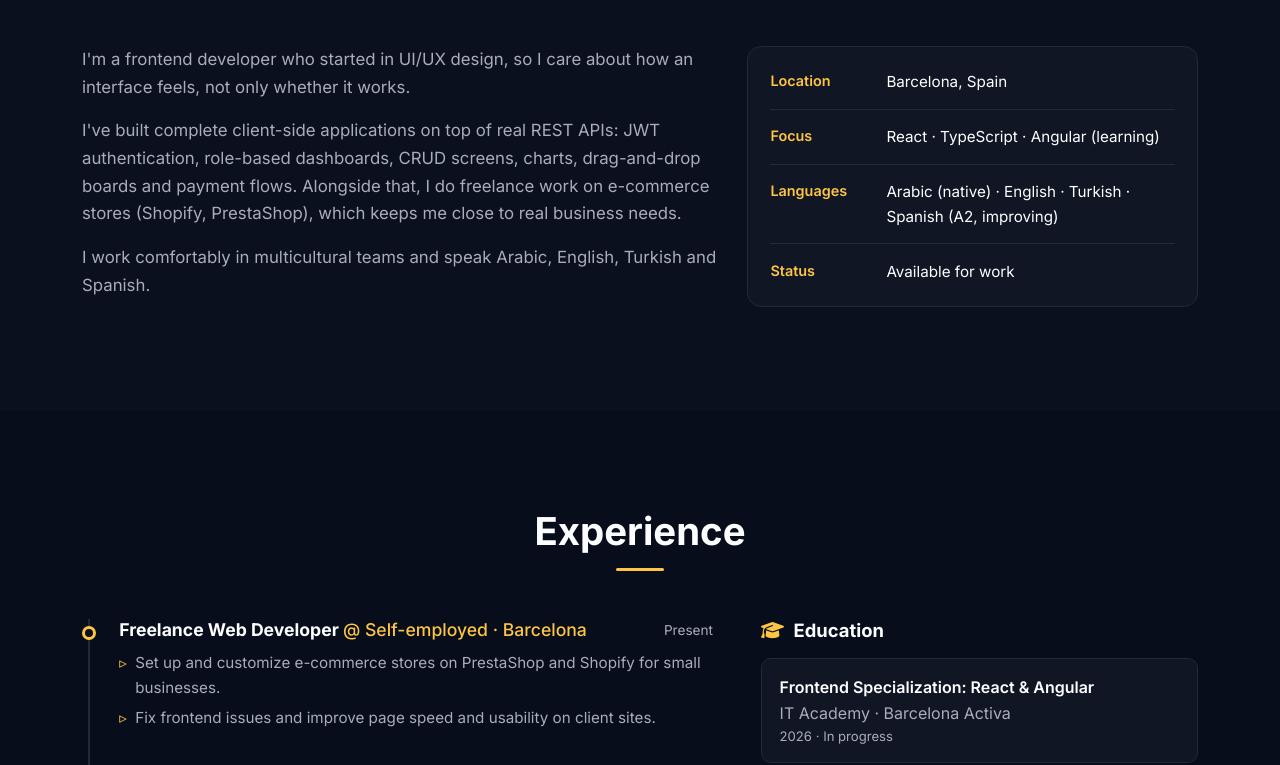
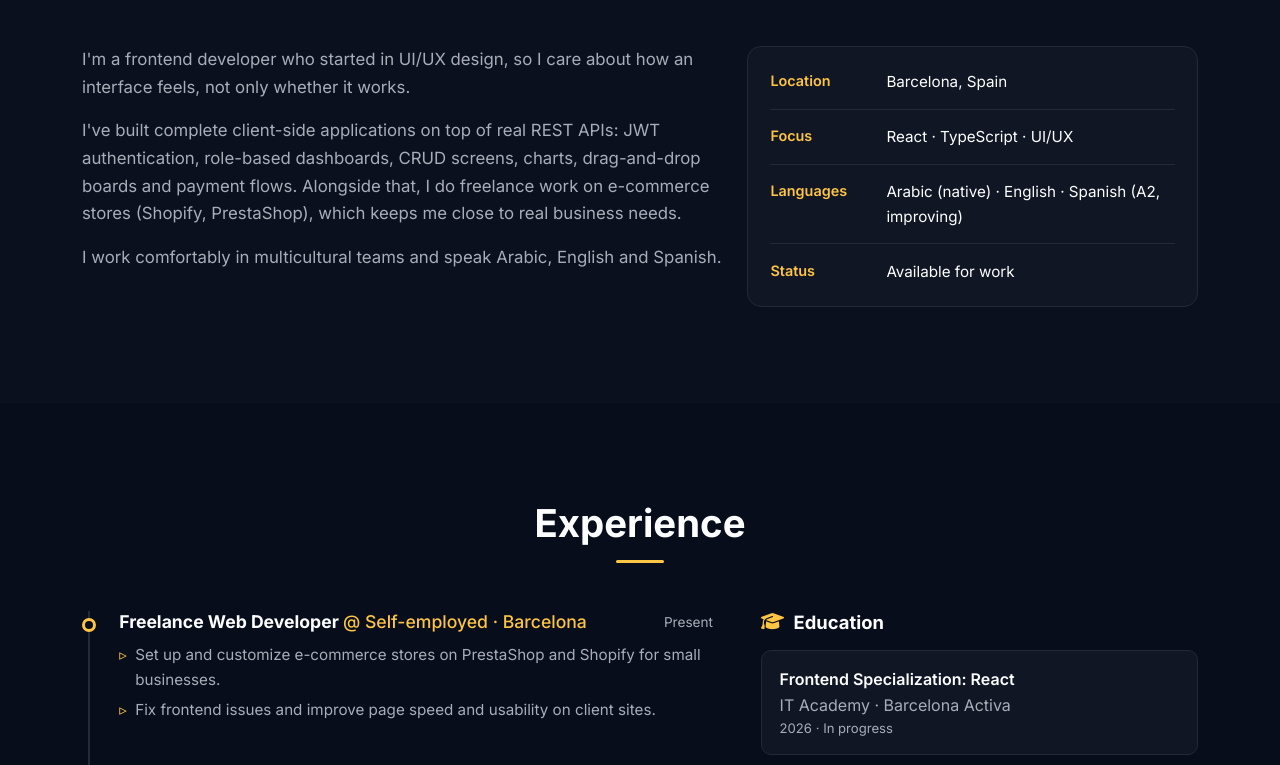
Before and after one commit to onisEg/resume, a React (Vite) app: page / in a window 1280 px wide. Shown: the part 962-1727 px from the top of the page. Built offline with nearby package versions, Linux system fonts and the light colour scheme.

Commit message:
Content: focus on React only (remove Angular), remove Turkish from languages

```diff
--- a/src/data/content.js
+++ b/src/data/content.js
@@ -24,7 +24,7 @@ export const ui = {
       badge: "Open to frontend roles · Barcelona & remote",
       hello: "Hi, I'm",
       role: "Frontend Developer · React & TypeScript",
-      text: "I build responsive web apps with React and TypeScript, from authentication flows and admin dashboards to Stripe checkouts. Based in Barcelona and currently specializing in React & Angular at IT Academy (Barcelona Activa).",
+      text: "I build responsive web apps with React and TypeScript, from authentication flows and admin dashboards to Stripe checkouts. Based in Barcelona and currently specializing in React at IT Academy (Barcelona Activa).",
       ctaProjects: "View projects",
       ctaCv: "Download CV",
       ctaContact: "Contact me",
@@ -34,12 +34,12 @@ export const ui = {
       paragraphs: [
         "I'm a frontend developer who started in UI/UX design, so I care about how an interface feels, not only whether it works.",
         "I've built complete client-side applications on top of real REST APIs: JWT authentication, role-based dashboards, CRUD screens, charts, drag-and-drop boards and payment flows. Alongside that, I do freelance work on e-commerce stores (Shopify, PrestaShop), which keeps me close to real business needs.",
-        "I work comfortably in multicultural teams and speak Arabic, English, Turkish and Spanish.",
+        "I work comfortably in multicultural teams and speak Arabic, English and Spanish.",
       ],
       facts: [
         { label: "Location", value: "Barcelona, Spain" },
-        { label: "Focus", value: "React · TypeScript · Angular (learning)" },
-        { label: "Languages", value: "Arabic (native) · English · Turkish · Spanish (A2, improving)" },
+        { label: "Focus", value: "React · TypeScript · UI/UX" },
+        { label: "Languages", value: "Arabic (native) · English · Spanish (A2, improving)" },
         { label: "Status", value: "Available for work" },
       ],
     },
@@ -69,7 +69,7 @@ export const ui = {
       badge: "Disponible para puestos frontend · Barcelona y remoto",
       hello: "Hola, soy",
       role: "Desarrollador Frontend · React y TypeScript",
-      text: "Desarrollo aplicaciones web responsive con React y TypeScript, desde flujos de autenticación y paneles de administración hasta pagos con Stripe. Vivo en Barcelona y actualmente me especializo en React y Angular en IT Academy (Barcelona Activa).",
+      text: "Desarrollo aplicaciones web responsive con React y TypeScript, desde flujos de autenticación y paneles de administración hasta pagos con Stripe. Vivo en Barcelona y actualmente me especializo en React en IT Academy (Barcelona Activa).",
       ctaProjects: "Ver proyectos",
       ctaCv: "Descargar CV",
       ctaContact: "Contactar",
@@ -79,12 +79,12 @@ export const ui = {
       paragraphs: [
         "Soy desarrollador frontend y empecé en el diseño UI/UX, así que me importa cómo se siente una interfaz, no solo que funcione.",
         "He creado aplicaciones completas conectadas a APIs REST reales: autenticación con JWT, paneles según rol, pantallas CRUD, gráficos, tableros drag-and-drop y flujos de pago. Además, trabajo como freelance en tiendas online (Shopify, PrestaShop), lo que me mantiene cerca de las necesidades reales de negocio.",
-        "Trabajo cómodamente en equipos multiculturales y hablo árabe, inglés, turco y español.",
+        "Trabajo cómodamente en equipos multiculturales y hablo árabe, inglés y español.",
       ],
       facts: [
         { label: "Ubicación", value: "Barcelona, España" },
-        { label: "Enfoque", value: "React · TypeScript · Angular (aprendiendo)" },
-        { label: "Idiomas", value: "Árabe (nativo) · Inglés · Turco · Español (A2, mejorando)" },
+        { label: "Enfoque", value: "React · TypeScript · UI/UX" },
+        { label: "Idiomas", value: "Árabe (nativo) · Inglés · Español (A2, mejorando)" },
         { label: "Estado", value: "Disponible para trabajar" },
       ],
     },
@@ -191,7 +191,7 @@ export const experience = [
 
 export const education = [
   {
-    title: { en: "Frontend Specialization: React & Angular", es: "Especialización Frontend: React y Angular" },
+    title: { en: "Frontend Specialization: React", es: "Especialización Frontend: React" },
     place: "IT Academy · Barcelona Activa",
     period: { en: "2026 · In progress", es: "2026 · En curso" },
   },
@@ -344,8 +344,4 @@ export const skillGroups = [
     title: { en: "CMS & e-commerce", es: "CMS y e-commerce" },
     items: [{ name: "Shopify" }, { name: "PrestaShop" }, { name: "WordPress" }],
   },
-  {
-    title: { en: "Currently learning", es: "Aprendiendo ahora" },
-    items: [{ name: "Angular" }],
-  },
 ];
```
